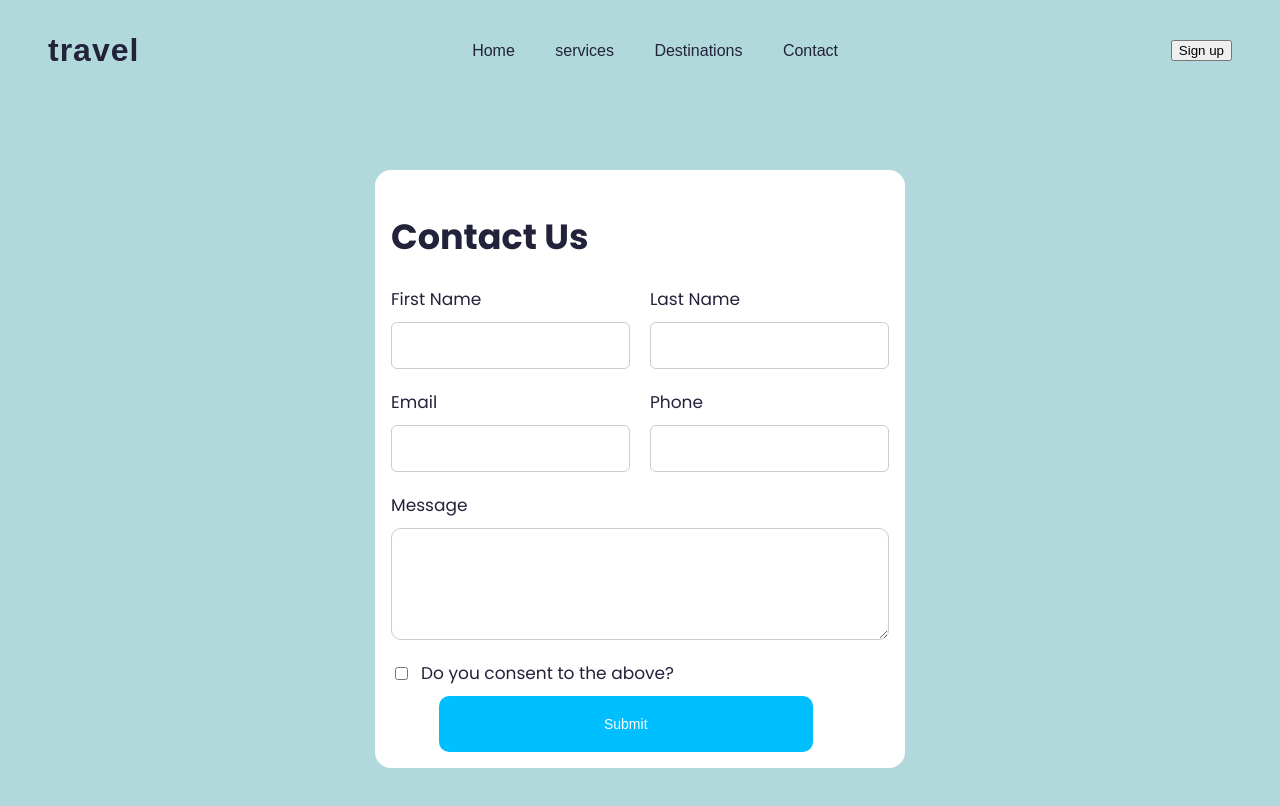
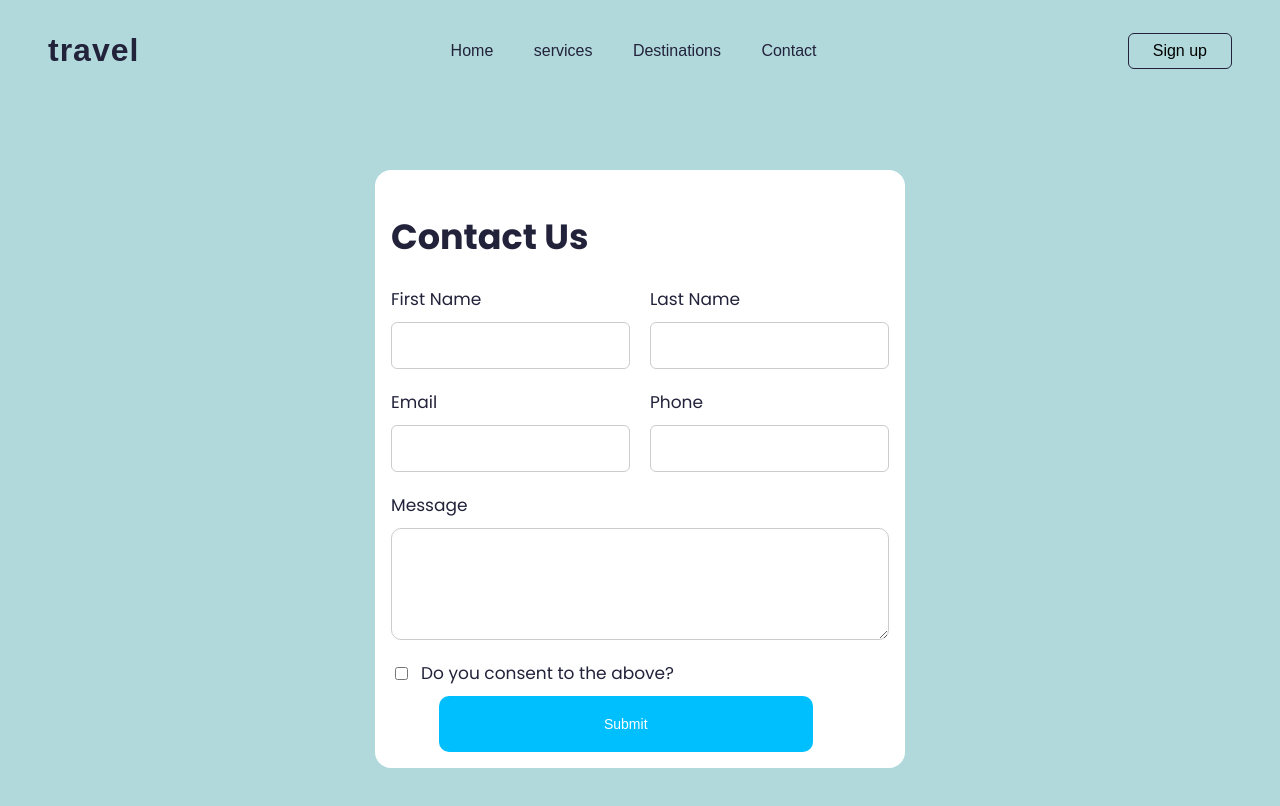
Before and after one commit to KingvonfrmO/travel-page, a plain HTML site: page contact.html in a window 1280 px wide. Drawn offline with nearby package versions, Linux system fonts and the light colour scheme.

Commit message:
Update contact.html

```diff
--- a/contact.html
+++ b/contact.html
@@ -20,7 +20,7 @@
       <a href="#destinations">Destinations</a>
       <a href="contact.html">Contact</a>
     </nav>
-    <button class="sign-btn">Sign up</button>
+    <button class="sign-up-btn" onclick="window.location.href='login.html'">Sign up</button>
 </header>
 <main>
     <div class="container">
```
